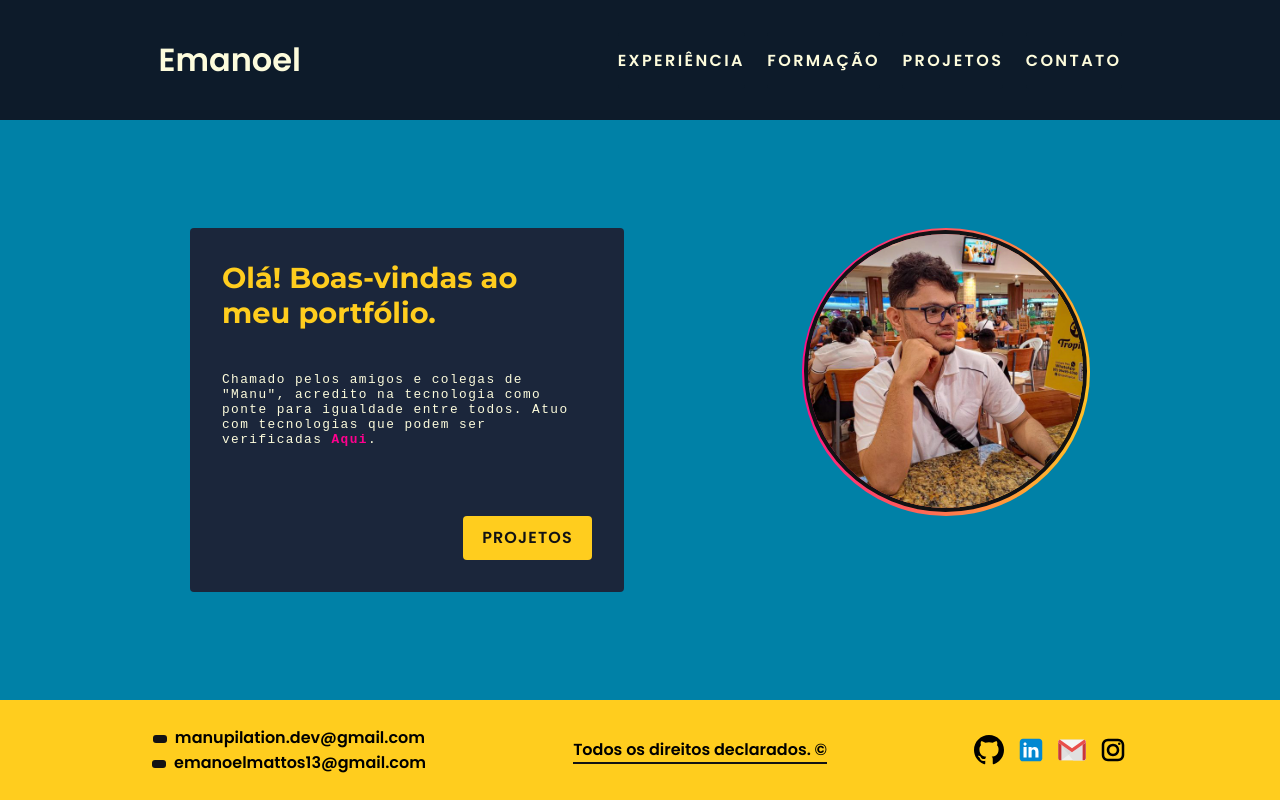
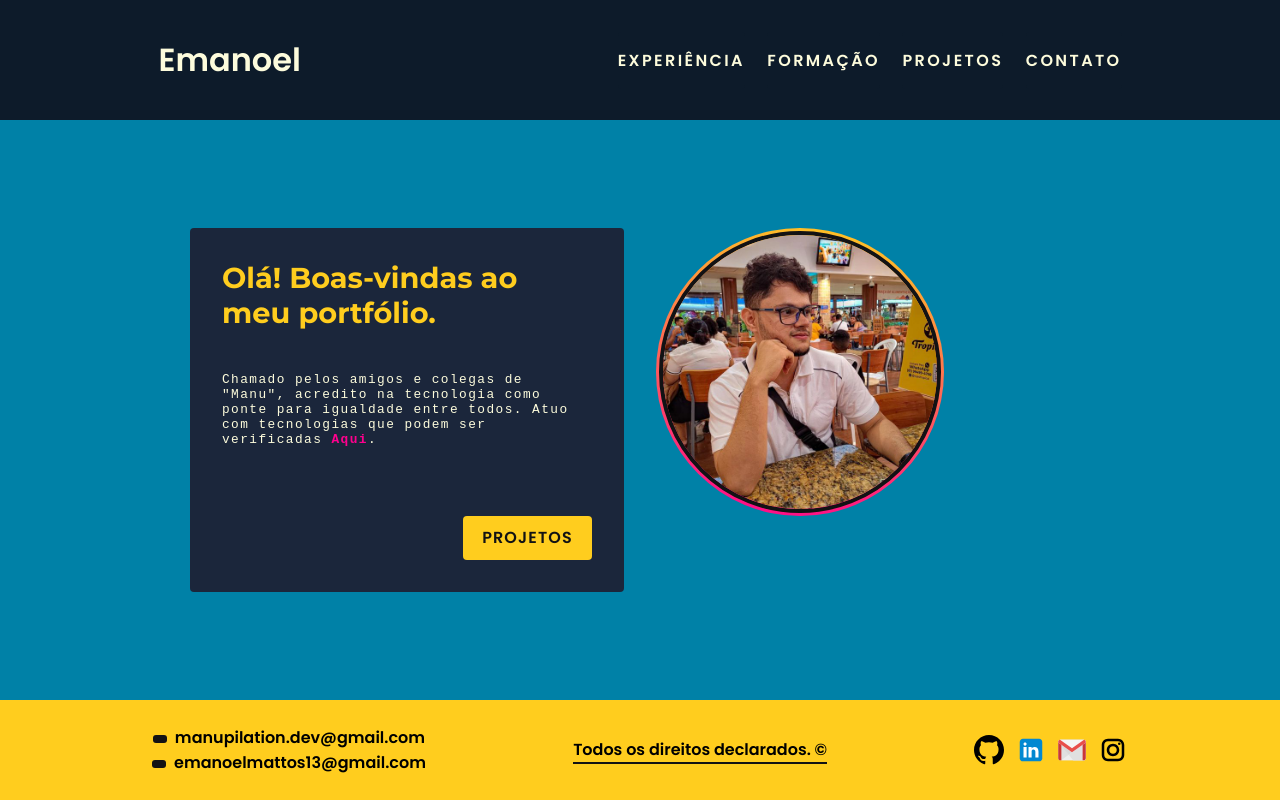
Before and after one commit to manupilation/manupilation.github.io, a React (Vite) app in the folder personal-page-app/: page / in a window 1280 px wide. Built offline with nearby package versions, Linux system fonts and the light colour scheme.

Commit message:
refactor: image align

```diff
--- a/personal-page-app/src/components/Presentation-section/styles.module.scss
+++ b/personal-page-app/src/components/Presentation-section/styles.module.scss
@@ -52,18 +52,18 @@
   }
 
   .selfImage {
-    background: linear-gradient(100deg, #ff008e 0%, #ffcd1e 100%);
+    background: linear-gradient(10deg, #ff008e 0%, #ffcd1e 100%);
     border-radius: 50%;
     line-height: 0;
     width: calc(18rem);
     height: calc(18rem);
-    display: grid;
-    place-content: center;
-    justify-self: end;
+    display: flex;
+    align-items: center;
+    justify-content: center;
 
     img {
-      width: calc(100% - .6rem);
-      height: calc(100% - .6rem);
+      width: calc(100% - .9rem);
+      height: calc(100% - .9rem);
       border-radius: 50%;
       border: 4px solid #121214;
     }
```
